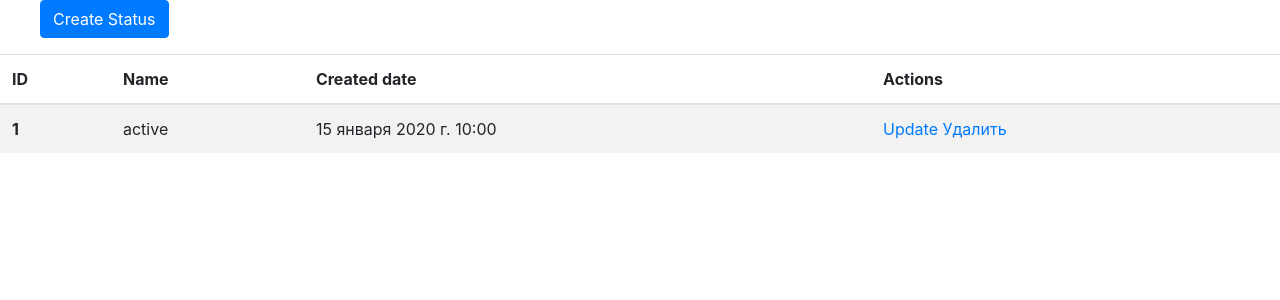
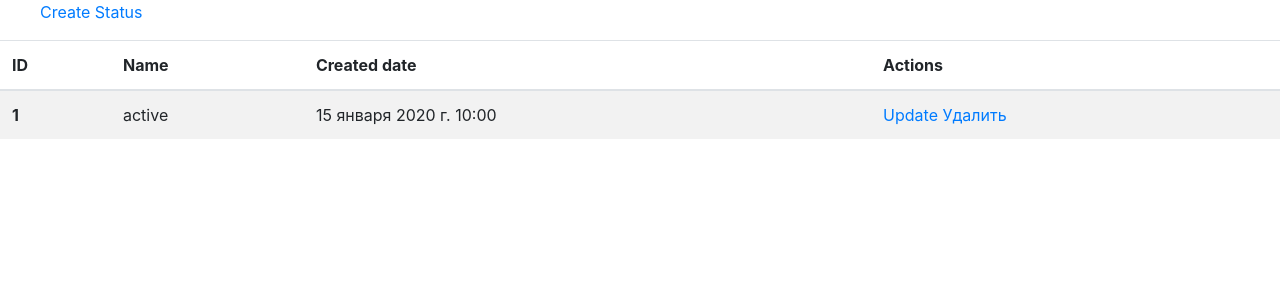
Before and after one commit to Nidenai/python-project-lvl4, a Django app: page /statuses/ in a window 1280 px wide. Shown: the part 56-356 px from the top of the page. Run offline with Django 4.2, Linux system fonts and the light colour scheme; tables that the repository leaves empty hold one stand-in row (values such as "Sample post"); some libraries are stand-ins or nearby versions.

Commit message:
fix: hexlet_check (0.0.16)

```diff
--- a/templates/statuses/add_status.html
+++ b/templates/statuses/add_status.html
@@ -7,6 +7,6 @@
 {% block content %}
 <form method="post">{% csrf_token %}
     {% bootstrap_form form %}
-    <input type="submit" value="{% translate 'Create' %}">
+    <button type="submit" class="btn btn-primary">{% translate "Create" %}</button>
 </form>
 {% endblock %}
--- a/templates/statuses/statuses.html
+++ b/templates/statuses/statuses.html
@@ -6,7 +6,7 @@
 
 {% block content %}
 <ul>
-    <a class="btn btn-primary btn" href="{% url 'add_s' %}" role="button">{% translate "Create Status" %}</a>
+    <a href="{% url 'add_s' %}">{% translate "Create Status" %}</a>
 </ul>
 <table class="table table-striped">
   <thead>
```
Also changed, not shown: locale/ru/LC_MESSAGES/django.po, 1 other file.
